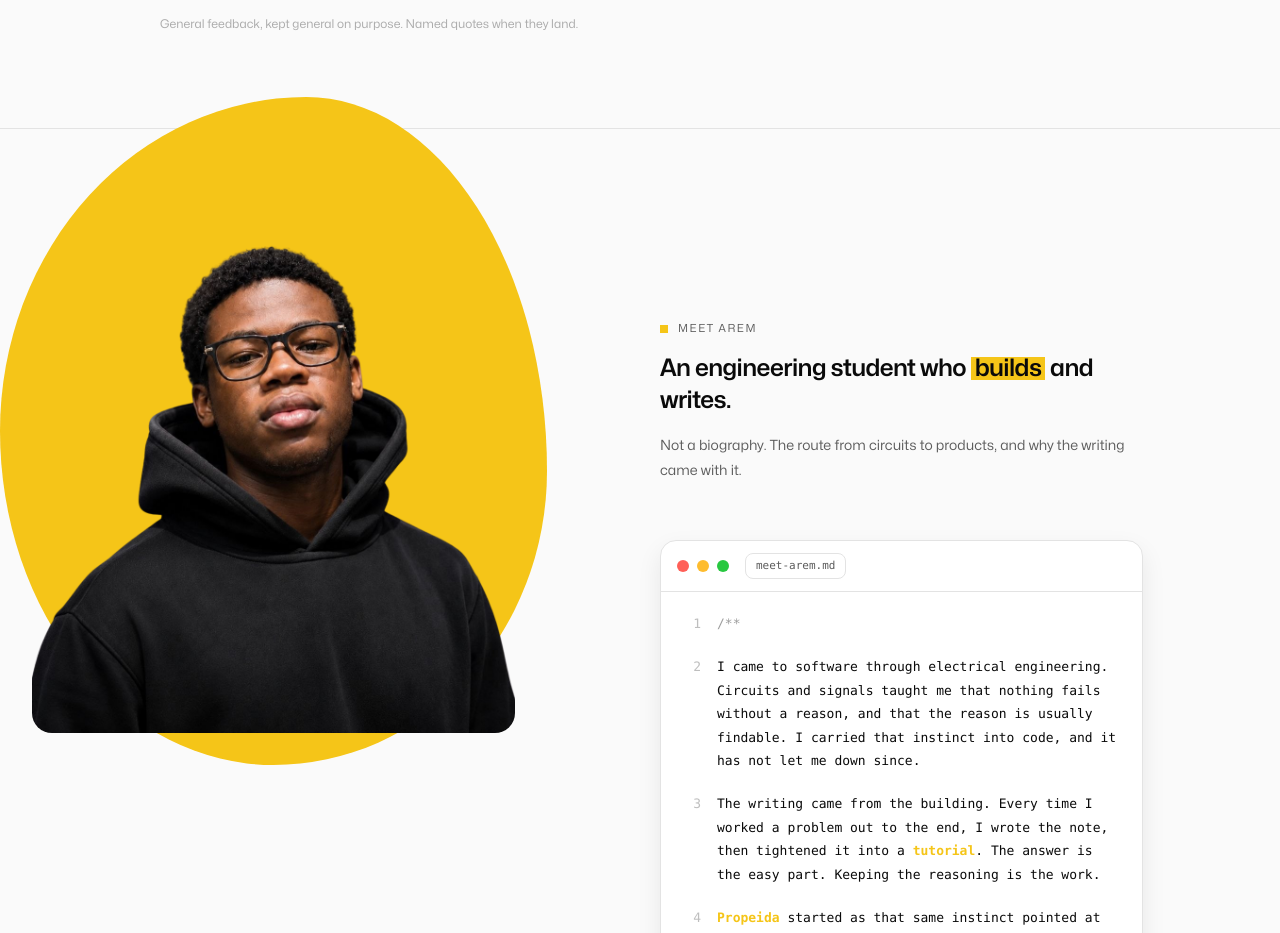
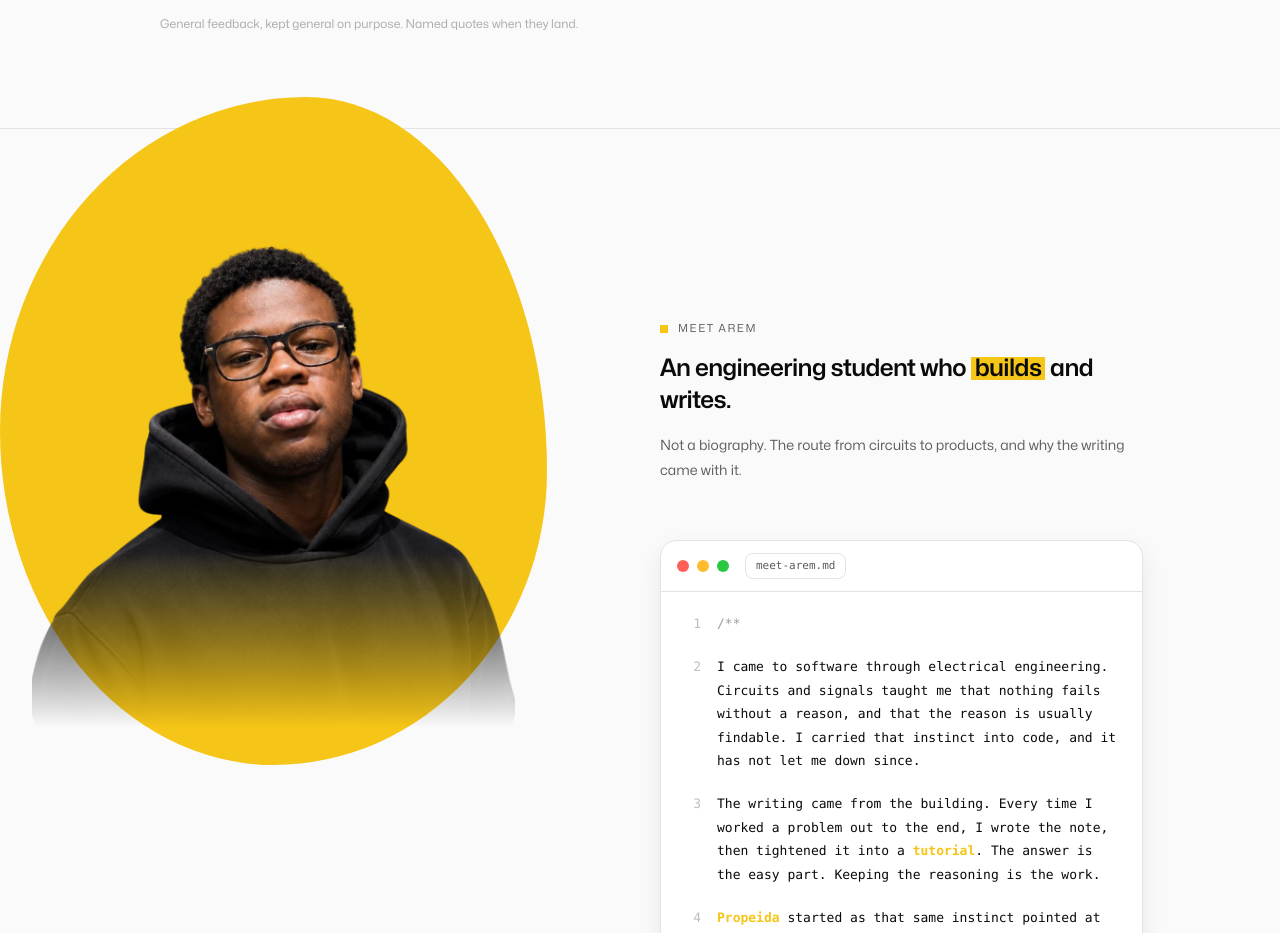
Before and after one commit to Arem-ee/arem, a Next.js app: page / in a window 1280 px wide. Shown: the part 4520-5453 px from the top of the page. Built offline with nearby package versions, Linux system fonts and the light colour scheme.

Commit message:
meet-arem photo: bottom fade into yellow blob, same mask technique

```diff
--- a/src/components/sections/meet-arem.tsx
+++ b/src/components/sections/meet-arem.tsx
@@ -28,7 +28,7 @@ function MeetAremSection() {
                       alt="Arem, portrait"
                       fill
                       quality={90}
-                      className="object-cover"
+                      className="object-cover [mask-image:linear-gradient(to_bottom,black_70%,transparent_99%)] [-webkit-mask-image:linear-gradient(to_bottom,black_70%,transparent_99%)]"
                       sizes="(max-width: 1024px) 60vw, 35vw"
                     />
                   </div>
```
